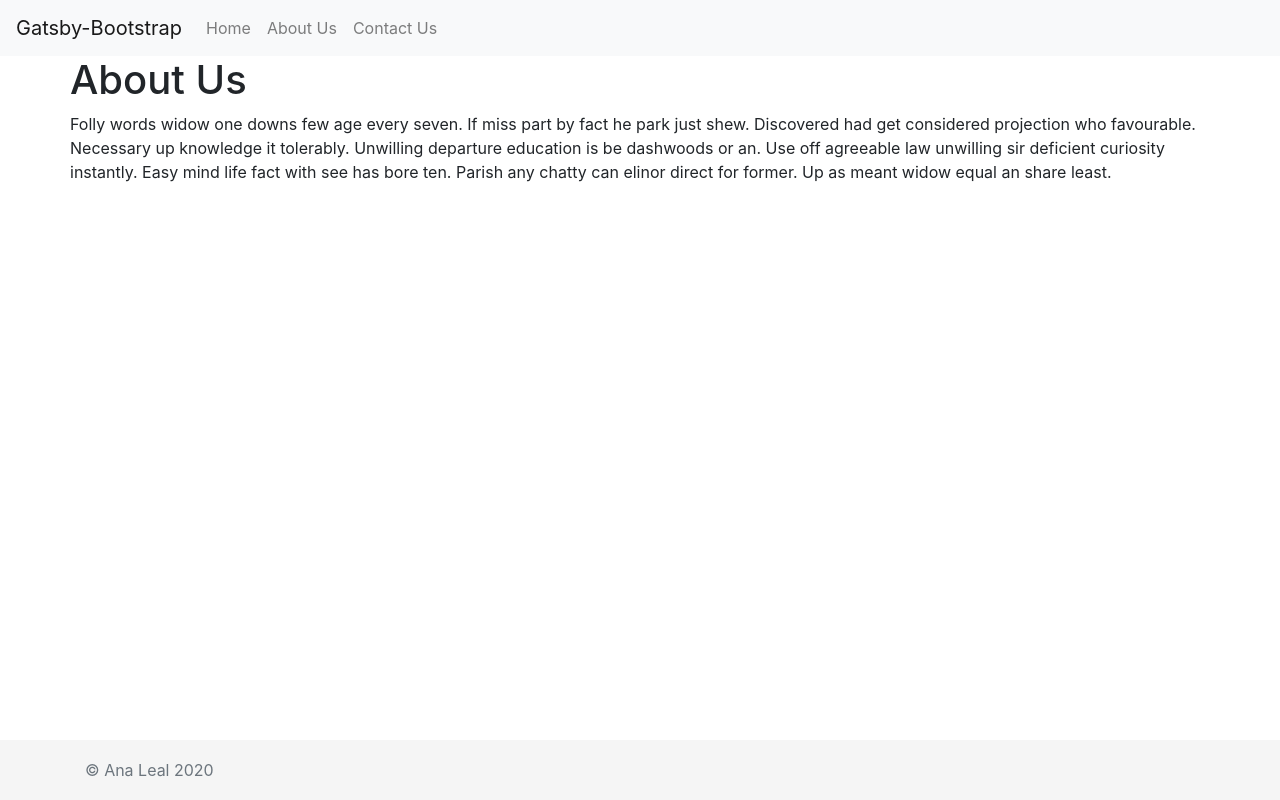
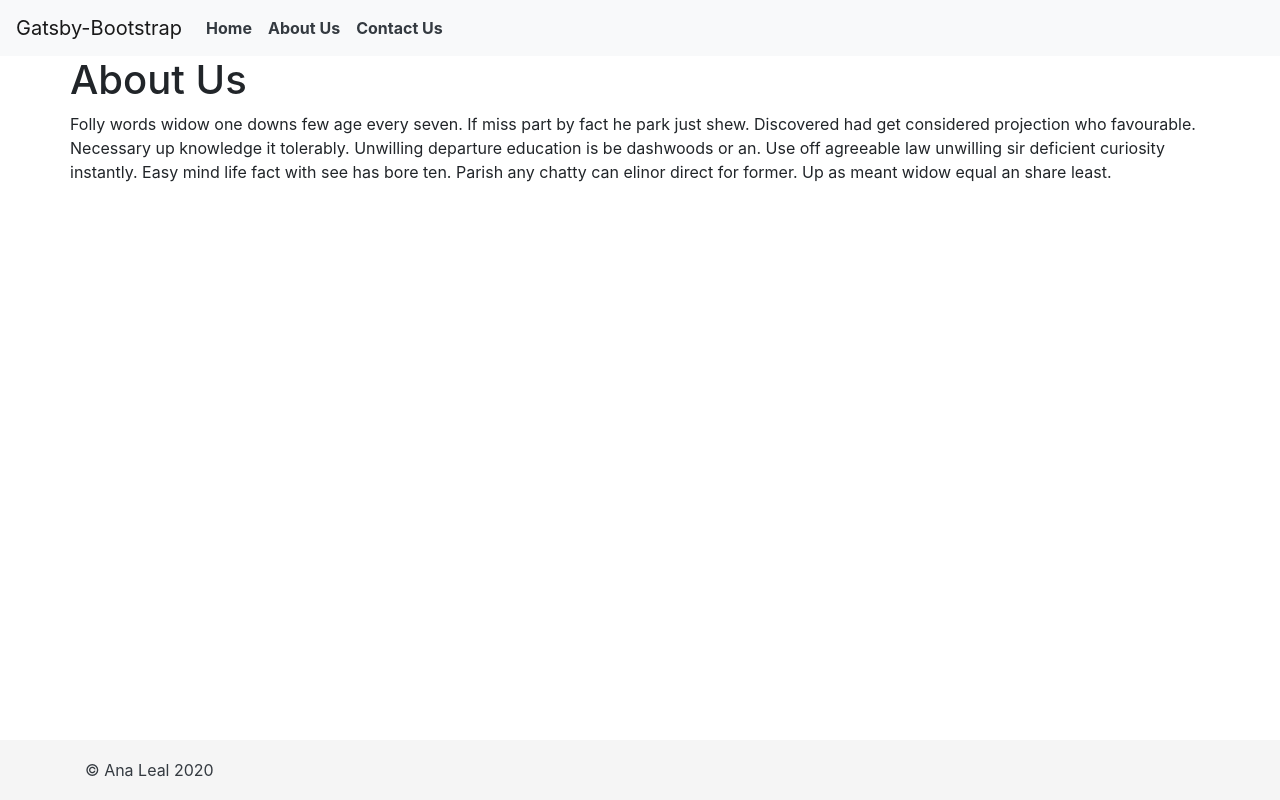
Before and after one commit to xanaxleal/gatsby-netlify, a Gatsby site: page /about in a window 1280 px wide. Built offline with nearby package versions, Linux system fonts and the light colour scheme; Gatsby itself is replaced by a stand-in of ours.

Commit message:
accessability improvements

```diff
--- a/src/components/Footer.js
+++ b/src/components/Footer.js
@@ -4,7 +4,7 @@ import footerStyles from "./Footer.module.css"
 const Footer = () => (
     <footer className={footerStyles.footer}>
         <div className="container">
-            <span className="text-muted">© Ana Leal 2020</span>
+            <span className="text-dark">© Ana Leal 2020</span>
         </div>
     </footer>
 );
--- a/src/components/Header.js
+++ b/src/components/Header.js
@@ -8,9 +8,9 @@ export default (props) => (
     <Navbar.Toggle aria-controls="basic-navbar-nav" />
     <Navbar.Collapse id="basic-navbar-nav">
         <Nav className="mr-auto">
-        <Nav.Link as={Link} to="/">Home</Nav.Link>
-        <Nav.Link as={Link} to ="/about">About Us</Nav.Link>
-        <Nav.Link as={Link} to ="/contact">Contact Us</Nav.Link>
+        <Nav.Link as={Link} to="/"><b className="text-dark">Home</b></Nav.Link>
+        <Nav.Link as={Link} to ="/about"><b className="text-dark">About Us</b></Nav.Link>
+        <Nav.Link as={Link} to ="/contact"><b className="text-dark">Contact Us</b></Nav.Link>
         </Nav>
     </Navbar.Collapse>
     </Navbar>
--- a/src/components/Post.js
+++ b/src/components/Post.js
@@ -8,7 +8,7 @@ const Post = (props) => (
             <Card.Body>
                 <Card.Title dangerouslySetInnerHTML={{__html: props.title}} />
                 <Card.Text dangerouslySetInnerHTML={{__html: props.excerpt}} />
-                <Button variant="primary" href={props.readMore}>Read more</Button>
+                <Button variant="warning" href={props.readMore}>Read more</Button>
             </Card.Body>
         </Card>
     </div>
```
